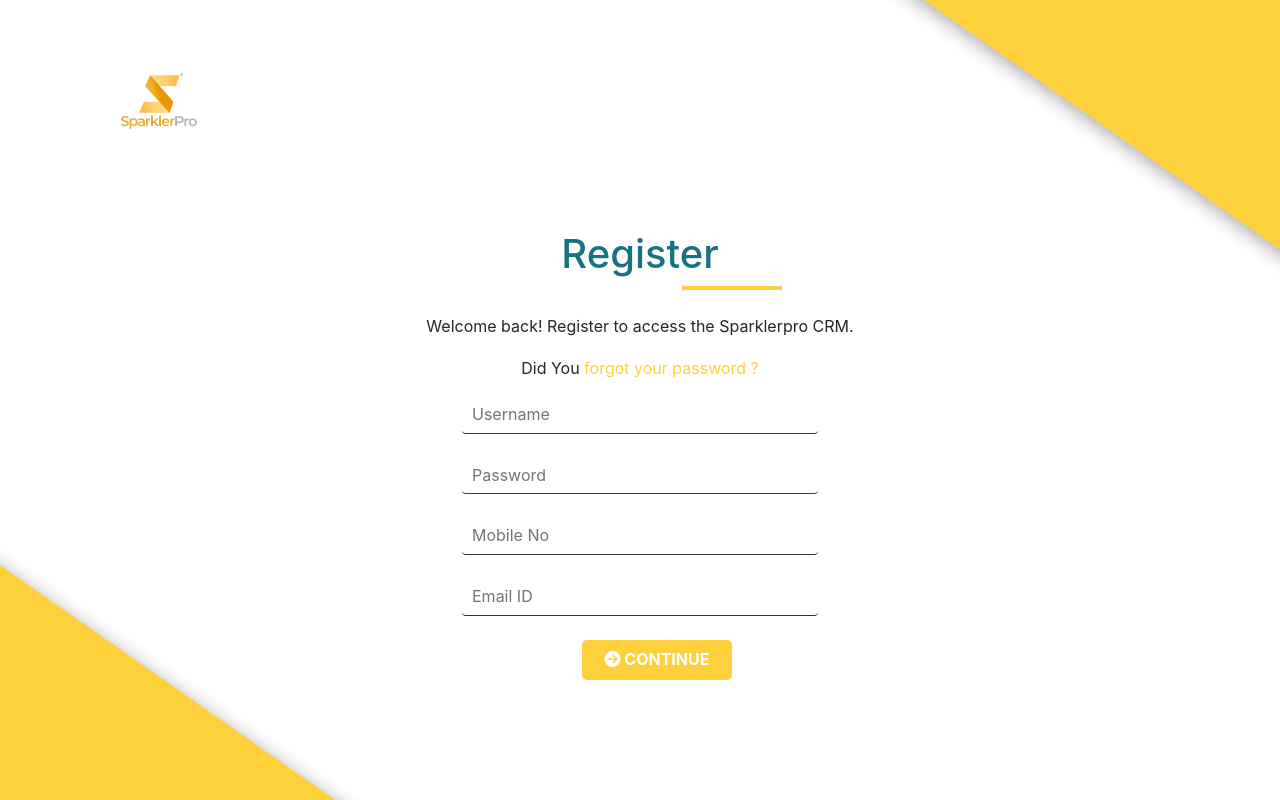
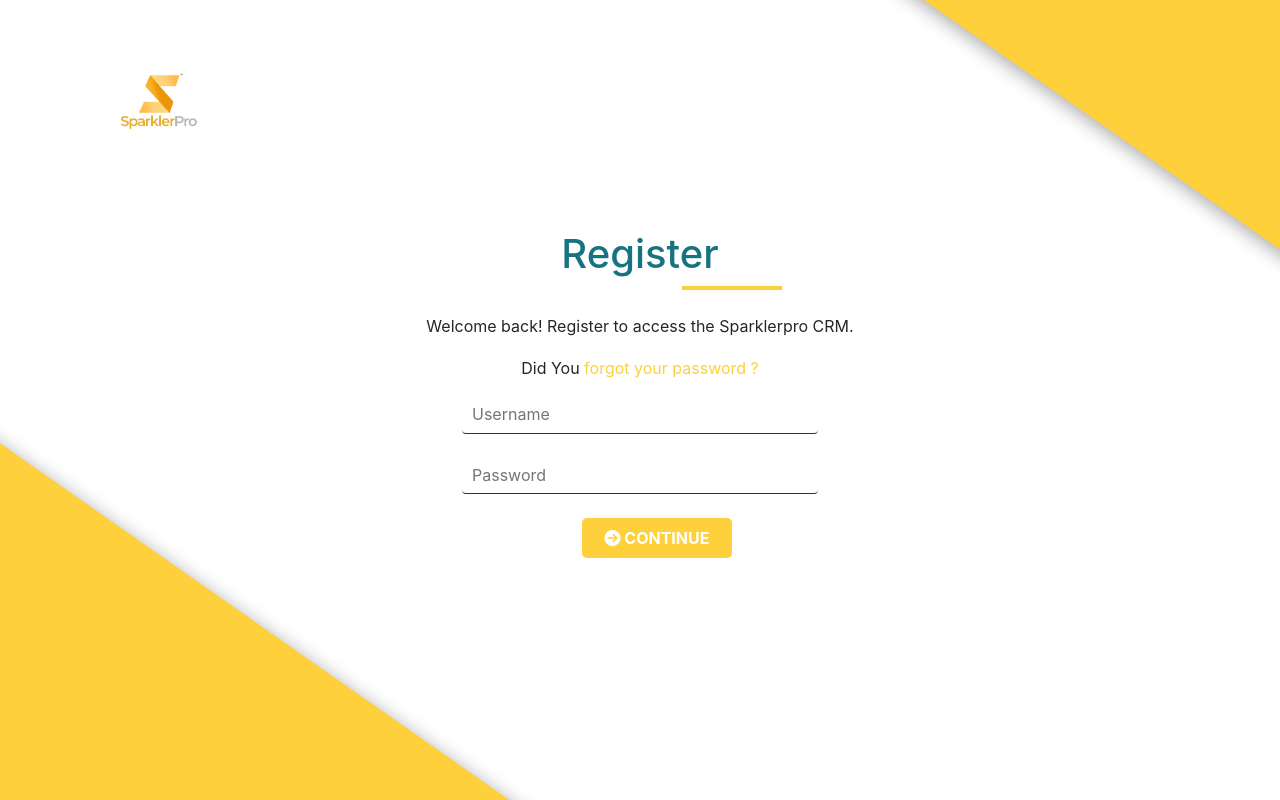
Before and after one commit to thephotogenicbug/Sparklerpro_CRM, a React (Create React App) app: page /register in a window 1280 px wide. Shown: the top 800 px of the page. Built offline with nearby package versions, Linux system fonts and the light colour scheme.

Commit message:
21-04-2022 : Build Login and Register Function For Client

```diff
--- a/package.json
+++ b/package.json
@@ -11,6 +11,7 @@
     "@testing-library/user-event": "^13.5.0",
     "axios": "^0.26.1",
     "bootstrap": "^5.1.3",
+    "formik": "^2.2.9",
     "framer-motion": "^6.2.8",
     "react": "^17.0.2",
     "react-dom": "^17.0.2",
@@ -18,7 +19,8 @@
     "react-icons": "^4.3.1",
     "react-router-dom": "^6.2.2",
     "react-scripts": "5.0.0",
-    "web-vitals": "^2.1.4"
+    "web-vitals": "^2.1.4",
+    "yup": "^0.32.11"
   },
   "scripts": {
     "start": "react-scripts start",
--- a/src/Components/ClientLogin/ClientLoginPage.js
+++ b/src/Components/ClientLogin/ClientLoginPage.js
@@ -1,12 +1,17 @@
 import React, { useState } from 'react'
 import Logo from './logo.png'
 import "./LoginPage.css";
+import axios from 'axios';
 const LoginPage = () => {
 
   const [username, processUserName] = useState("");
   const [password, processPassword] = useState("");
 
-
+  const Login = () => {
+     axios.post("http://localhost:5000/auth/login", {username:username, password: password}).then((response) =>{
+       console.log(response.data)
+     })
+  }
 
   return (
     <div className="container login_container">
@@ -47,7 +52,7 @@ const LoginPage = () => {
             />
           </div>
           <div className="loginpage_input_field mt-4">
-            <button className="loginpage_button">
+            <button className="loginpage_button" onClick={Login}>
               {" "}
               <i class="fa-solid fa-circle-arrow-right"></i> CONTINUE
             </button>
--- a/src/Components/ClientLogin/ClientRegisterPage.js
+++ b/src/Components/ClientLogin/ClientRegisterPage.js
@@ -1,22 +1,18 @@
 import React, { useState } from "react";
 import Logo from "./logo.png";
 import "./LoginPage.css";
-import axios from 'axios'
+import axios from 'axios';
 const ClientRegisterPage = () => {
   const [username, processUserName] = useState("");
   const [password, processPassword] = useState("");
-  const [mobile, processMobile] = useState("");
-  const [email, processEmail] = useState("");
 
 
-  const Register = () =>{
-      axios.post("http://localhost:5000/register", {uname:username, password:password, mobile:mobile, email:email})
-      .then((response =>{
-          console.log(response)
-      }))
+  const Register = () => {
+     axios.post("http://localhost:5000/auth", {username:username, password: password}).then((response) =>{
+       console.log(response.data)
+     })
+  }
 
-
-  }
 
   return (
     <div className="container login_container">
@@ -50,6 +46,7 @@ const ClientRegisterPage = () => {
               type="text"
               className="form-control login_control"
               placeholder="Username"
+              value={username}
               onChange={(e) => processUserName(e.target.value)}
             />
           </div>
@@ -58,23 +55,8 @@ const ClientRegisterPage = () => {
               type="text"
               className="form-control login_control"
               placeholder="Password"
+              value={password}
               onChange={(e) => processPassword(e.target.value)}
-            />
-          </div>
-          <div className="loginpage_input_field mt-4">
-            <input
-              type="text"
-              className="form-control login_control"
-              placeholder="Mobile No"
-              onChange={(e) => processMobile(e.target.value)}
-            />
-          </div>
-          <div className="loginpage_input_field mt-4">
-            <input
-              type="text"
-              className="form-control login_control"
-              placeholder="Email ID"
-              onChange={(e) => processEmail(e.target.value)}
             />
           </div>
           <div className="loginpage_input_field mt-4">
--- a/src/Components/CreateTicket/CreateTicket.js
+++ b/src/Components/CreateTicket/CreateTicket.js
@@ -280,9 +280,6 @@ export default function CreateTicket() {
           case 0:
           return (
             <>
-
-
-
             <div className="container">
               <div className="row">
                 <div className="col-md-12">
@@ -363,6 +360,7 @@ export default function CreateTicket() {
                 <input
                   type="file"
                   className="form-control"
+                  value={attachment}
                   onChange={(e) => postDetails(e.target.files[0])}
                 />
               </div>
--- a/src/Components/Home/EditTicket.js
+++ b/src/Components/Home/EditTicket.js
@@ -11,16 +11,26 @@ const EditTicket = () => {
     const [budget, processMyBudget] = useState("")
     const [notes, processMyNotes] = useState("")
 
+    // const getTicketInfo = () =>{
+    //     var url = `http://localhost:5000/createticket/byId/${id}`
+    //     var input = {"id": id};
+    //     axios.post(url , input)
+    //     .then(response =>{
+    //         processMyService(response.data[0].myservice)
+    //         processSubService(response.data[0].subservice);
+    //         processMyBudget(response.data[0].budget);
+    //         processMyNotes(response.data[0].notes);
+    //     })
+    // }
+
     const getTicketInfo = () =>{
-        var url = "http://localhost:5000/getticketinfo";
-        var input = {"id": id};
-        axios.post(url , input)
-        .then(response =>{
-            processMyService(response.data[0].myservice)
-            processSubService(response.data[0].subservice);
-            processMyBudget(response.data[0].budget);
-            processMyNotes(response.data[0].notes);
-        })
+      axios.get(`http://localhost:5000/createticket/byId/${id}`)
+      .then((response) => {
+        processMyService(response.data.myservice);
+        processSubService(response.data.subservice);
+        processMyBudget(response.data.budget);
+        processMyNotes(response.data.notes);
+      })
     }
 
     useEffect(() =>{
--- a/src/Components/Home/Tickets.js
+++ b/src/Components/Home/Tickets.js
@@ -11,7 +11,7 @@ const Tickets = () => {
    const [ticket, processTicket] = useState([]);
    const [deleteTicketMessage, processDeleteTicketMessage] = useState("")
    const getTicket = () => {
-     const url = "http://localhost:5000/getallticket";
+     const url = "http://localhost:5000/createticket";
      fetch(url)
        .then((response) => response.json())
        .then((allproduct) => processTicket(allproduct));
```
Also changed, not shown: 1 other file (tests, documents, lock files or other folders).
